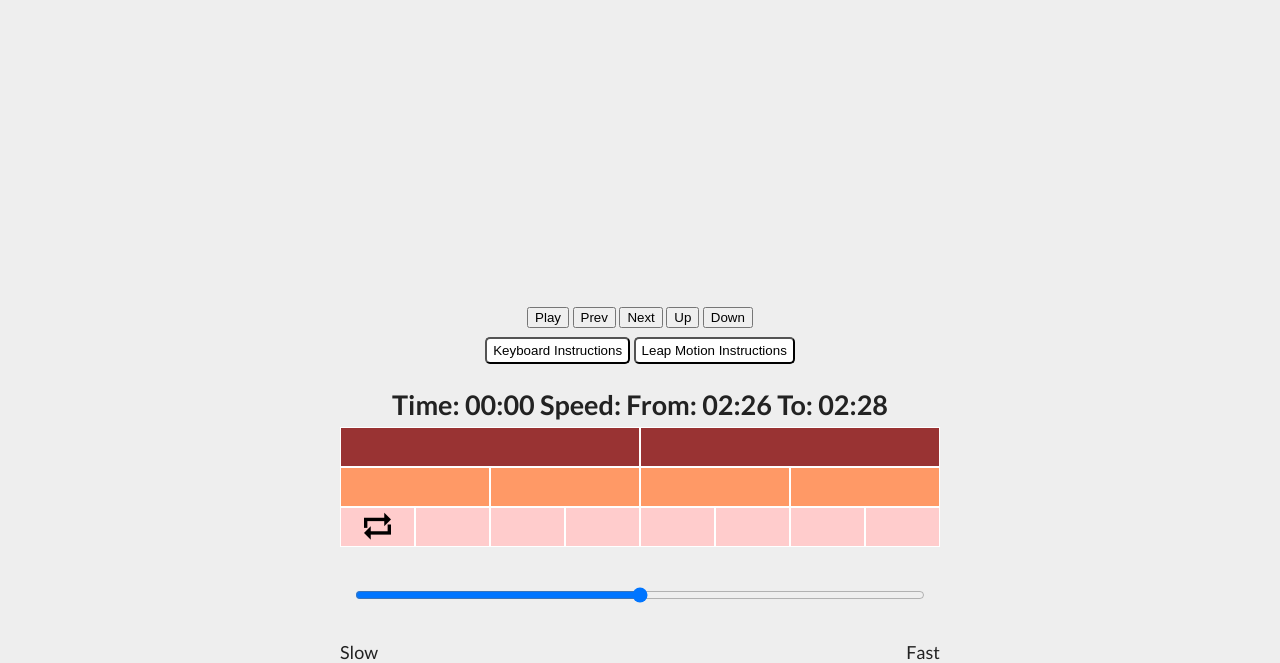
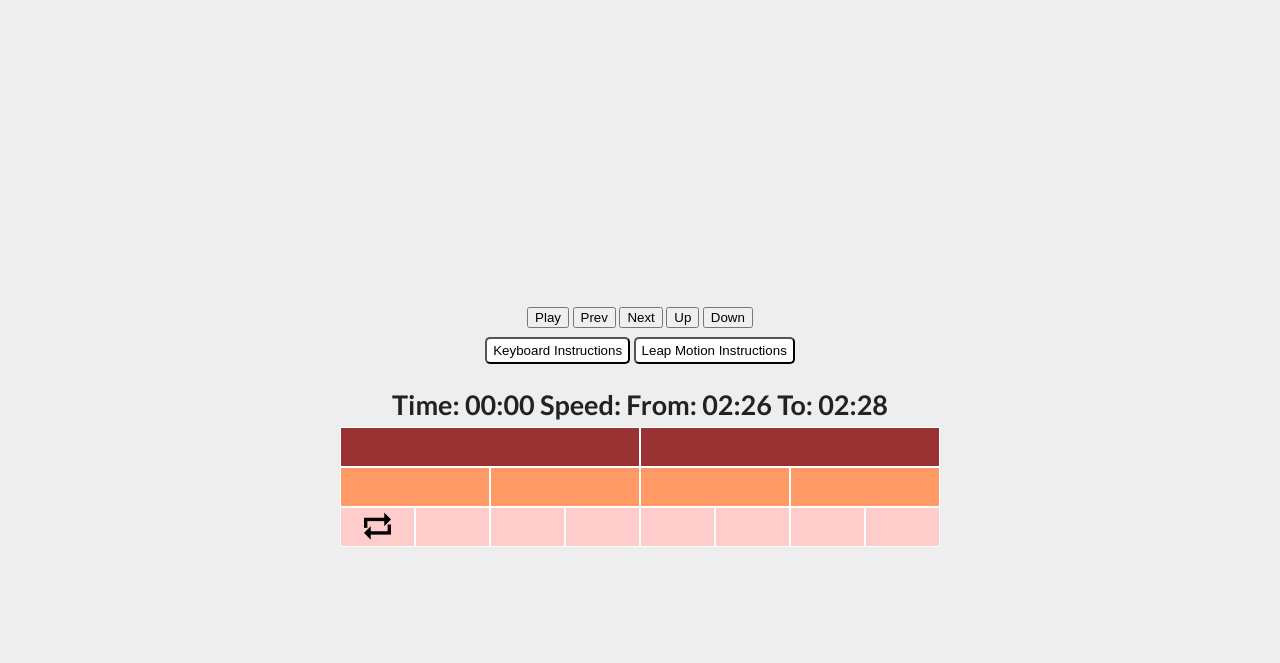
Before and after one commit to makoto/stepup, a website: page index.html in a window 1280 px wide. Shown: the part 269-932 px from the top of the page. After the commit the page ends 816 px from the top, so only its background shows below. Drawn offline with Linux system fonts and the light colour scheme.

Commit message:
Removed speed controller for now

```diff
--- a/index.html
+++ b/index.html
@@ -107,13 +107,6 @@
         </ul>
     </section>
 
-    <section id="controls">
-        <input type="range" id="tempo"  min="0.5" max="1.5" step="0.1" value="1" />
-        <span>Slow</span>
-        <span>Fast</span>
-    </section>
-
-
     <!--[if lt IE 9]>
         <script src="static/js/libs/jquery-1.10.1.min.js"></script>
     <![endif]-->
```
